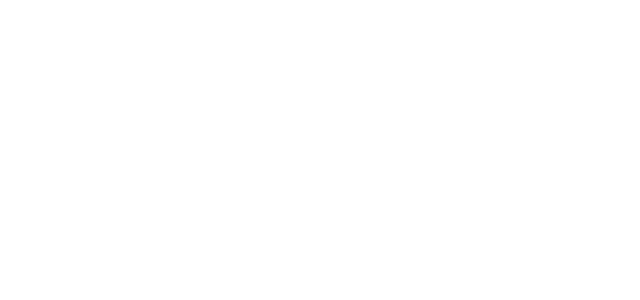
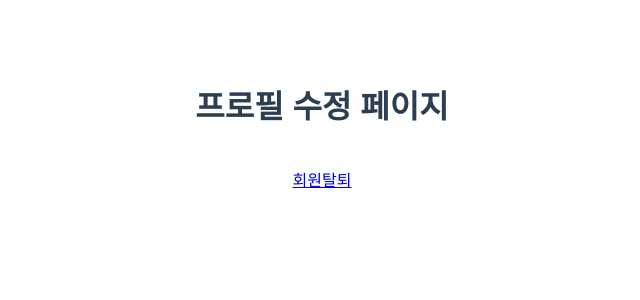
Before and after one commit to sulmoJ/vueRouter-transition, a Vue app: page /#/profile/editProfile in a window 1280 px wide. Shown: the top 300 px of the page, without its empty margins (318-958 px from the left). Built offline with nearby package versions, Linux system fonts and the light colour scheme.

Commit message:
slide 형식의 페이지전환을 위한 하위 페이지 프로필수정과 회원탈퇴컴포넌트 생성

```diff
--- a/src/router.js
+++ b/src/router.js
@@ -45,6 +45,20 @@
       component: () => import(/* webpackChunkName: "about" */ './views/Profile.vue'),
     },
 
+    //프로필 내부 라우팅
+    {
+      path:'/profile/editProfile',
+      name: 'editProfile',
+      component:() => import('./views/profileView/editProfile.vue'),
+      // meta:{transitionName: 'slide'},
+    },
+    {
+      path:'/profile/editprofile/withdrawal',
+      name: 'withdrawal',
+      component:() => import('./views/profileView/withdrawal.vue'),
+      // meta: {transitionName: 'slide'}
+    },
+
 
   ]
 })
--- a/src/views/MainPage.vue
+++ b/src/views/MainPage.vue
@@ -10,6 +10,7 @@
     </div>
     <hr />
     <img alt="Vue logo" src="../assets/logo.png" />
+
   </div>
 </template>
 
--- a/src/views/Profile.vue
+++ b/src/views/Profile.vue
@@ -10,6 +10,8 @@
     </div>
     <hr />
     <h1>프로필</h1>
+    <br>
+    <router-link to="/profile/editProfile">프로필 수정하기</router-link>
   </div>
 </template>
 <script>
--- a/src/views/Purchase.vue
+++ b/src/views/Purchase.vue
@@ -2,7 +2,6 @@
   <div class="mainContainer">
     <router-link to="/">리마인드레터링</router-link>
     <hr />
-
     <div id="nav">
       <router-link to="/purchase">구매하기</router-link>|
       <router-link to="/review">고객후기</router-link>|
--- /dev/null
+++ b/src/views/profileView/editProfile.vue
@@ -0,0 +1,17 @@
+<template>
+    <div class="editProfile">
+        <h1>프로필 수정 페이지</h1>
+        <br>
+        <router-link to="/profile/editProfile/withdrawal">회원탈퇴</router-link>
+    </div>
+</template>
+
+<script>
+    export default {
+
+    }
+</script>
+
+<style lang="scss" scoped>
+
+</style>
--- /dev/null
+++ b/src/views/profileView/withdrawal.vue
@@ -0,0 +1,17 @@
+<template>
+    <div>
+        <h3>회원탈퇴</h3>
+        수고하셨습니다 :)
+        <router-link to="/">메인으로</router-link>
+    </div>
+</template>
+
+<script>
+    export default {
+
+    }
+</script>
+
+<style>
+
+</style>
```
